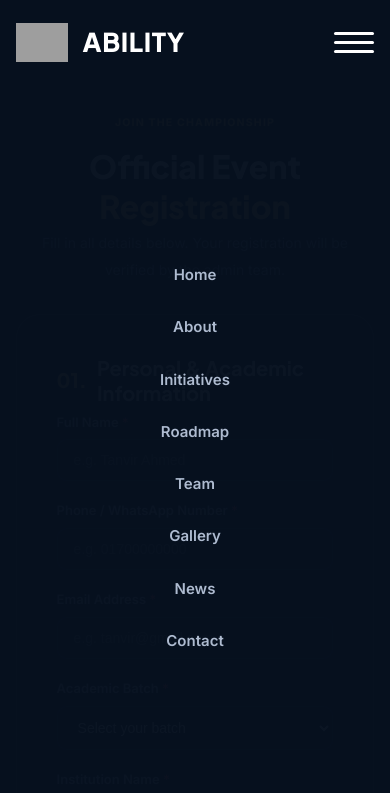
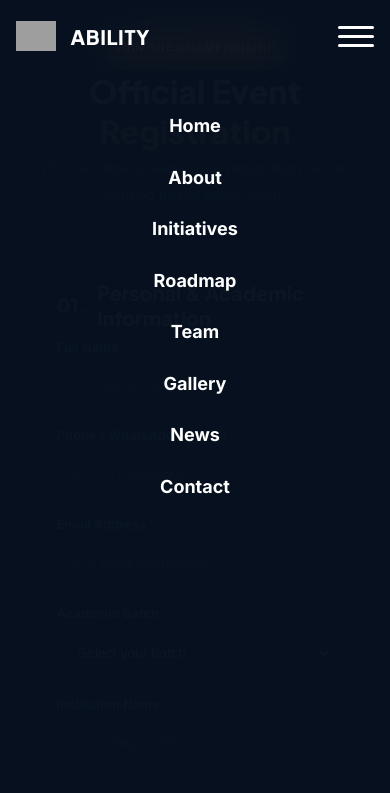
Before and after one commit to abilityofficial2026-boop/Ability, a plain HTML site: page register.html in a window 390 px wide. Both pictures are taken after a click on the element 354 px from the left and 42 px from the top of the page. Shown: the top 793 px of the page. Drawn offline with Linux system fonts and the light colour scheme; grey boxes are pictures that could not be loaded.

Commit message:
Fixed mobile drawer navigation, responsive gaps, and payment box

```diff
--- a/assets/css/style.css
+++ b/assets/css/style.css
@@ -2391,3 +2391,110 @@ REGISTRATION FORM STYLES
     max-width: 500px;
   }
 }
+/* ====================================================
+   MOBILE HEADER, NAVBAR & OVERFLOW FIXES
+==================================================== */
+@media (max-width: 992px) {
+
+  /* 1. FORCE HAMBURGER MENU DRAWER ON MOBILE */
+  .header .navbar {
+    display: flex !important;
+    justify-content: space-between !important;
+    align-items: center !important;
+    width: 100% !important;
+  }
+
+  .navbar .nav-menu {
+    position: fixed !important;
+    top: 70px !important;
+    left: -100% !important; /* Kept off-screen until clicked */
+    width: 100% !important;
+    height: calc(100vh - 70px) !important;
+    background: rgba(7, 17, 31, 0.98) !important;
+    backdrop-filter: blur(25px) !important;
+    -webkit-backdrop-filter: blur(25px) !important;
+    flex-direction: column !important;
+    justify-content: flex-start !important;
+    align-items: center !important;
+    padding-top: 40px !important;
+    gap: 20px !important;
+    transition: left 0.35s ease-in-out !important;
+    z-index: 9999 !important;
+    overflow-y: auto !important;
+  }
+
+  /* SLIDE IN WHEN HAMBURGER IS CLICKED */
+  .navbar .nav-menu.active {
+    left: 0 !important;
+  }
+
+  .nav-menu li a {
+    font-size: 18px !important;
+    font-weight: 700 !important;
+    color: #ffffff !important;
+  }
+
+  /* SHOW HAMBURGER BUTTON ON MOBILE */
+  .menu-btn {
+    display: flex !important;
+    flex-direction: column !important;
+    justify-content: center !important;
+    gap: 6px !important;
+    width: 36px !important;
+    height: 36px !important;
+    cursor: pointer !important;
+    z-index: 10000 !important;
+  }
+
+  .menu-btn span {
+    width: 100% !important;
+    height: 3px !important;
+    background: #ffffff !important;
+    border-radius: 999px !important;
+    transition: 0.3s ease !important;
+  }
+
+  /* HIDE DESKTOP ACTION BUTTONS ON SMALL SCREENS */
+  .nav-buttons {
+    display: none !important;
+  }
+
+  /* 2. FIX LOGO AND HEADINGS OVERLAPPING */
+  .logo span {
+    font-size: 20px !important;
+  }
+
+  .logo img {
+    width: 40px !important;
+    height: 40px !important;
+  }
+
+  /* 3. TIGHTEN MOBILE SECTION GAPS & PADDING */
+  section {
+    padding: 35px 0 !important;
+  }
+
+  .section-heading {
+    margin-bottom: 25px !important;
+  }
+
+  /* 4. FIX PAYMENT BOX BKASH NUMBER OVERFLOW (REGISTER PAGE) */
+  .payment-notice-card {
+    border-radius: 12px !important;
+    padding: 16px !important;
+  }
+
+  .payment-method {
+    flex-wrap: wrap !important;
+    gap: 8px !important;
+    font-size: 13px !important;
+  }
+
+  .payment-method code {
+    display: block !important;
+    width: 100% !important;
+    margin-top: 4px !important;
+    font-size: 14px !important;
+    word-break: break-all !important;
+  }
+}
```
